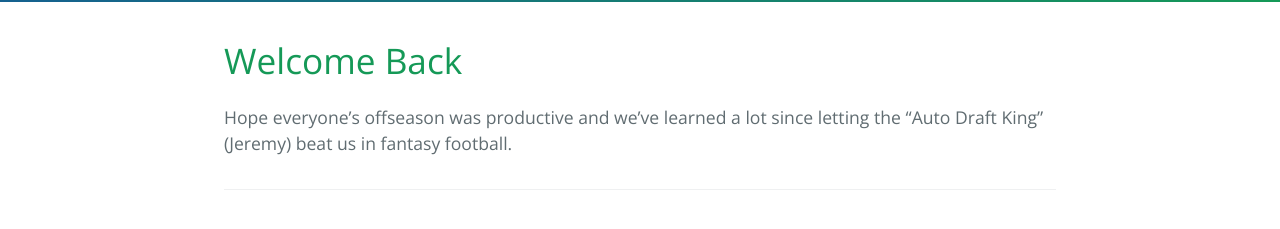
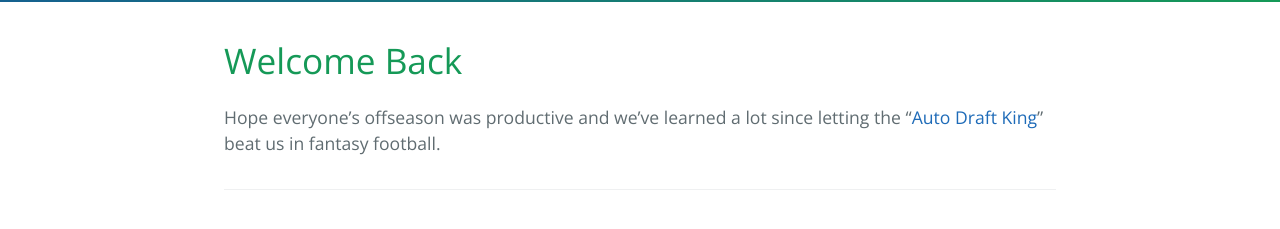
Before and after one commit to JPReding/FantasyFootball, a Jekyll site: the page built from index.md, in a window 1280 px wide. Shown: the part 381-610 px from the top of the page. Built offline with Jekyll 4.4.1, drawn with Linux system fonts in a browser that asks for light colours.

Commit message:
link update

```diff
--- a/index.md
+++ b/index.md
@@ -5,4 +5,4 @@ title: Family Fantasy Football
 
 # Welcome Back
 
-Hope everyone's offseason was productive and we've learned a lot since letting the "Auto Draft King" (Jeremy) beat us in fantasy football.
+Hope everyone's offseason was productive and we've learned a lot since letting the "[Auto Draft King](http://fantasy.espn.com/football/team?leagueId=215530&seasonId=2019&teamId=12)" beat us in fantasy football.
```
